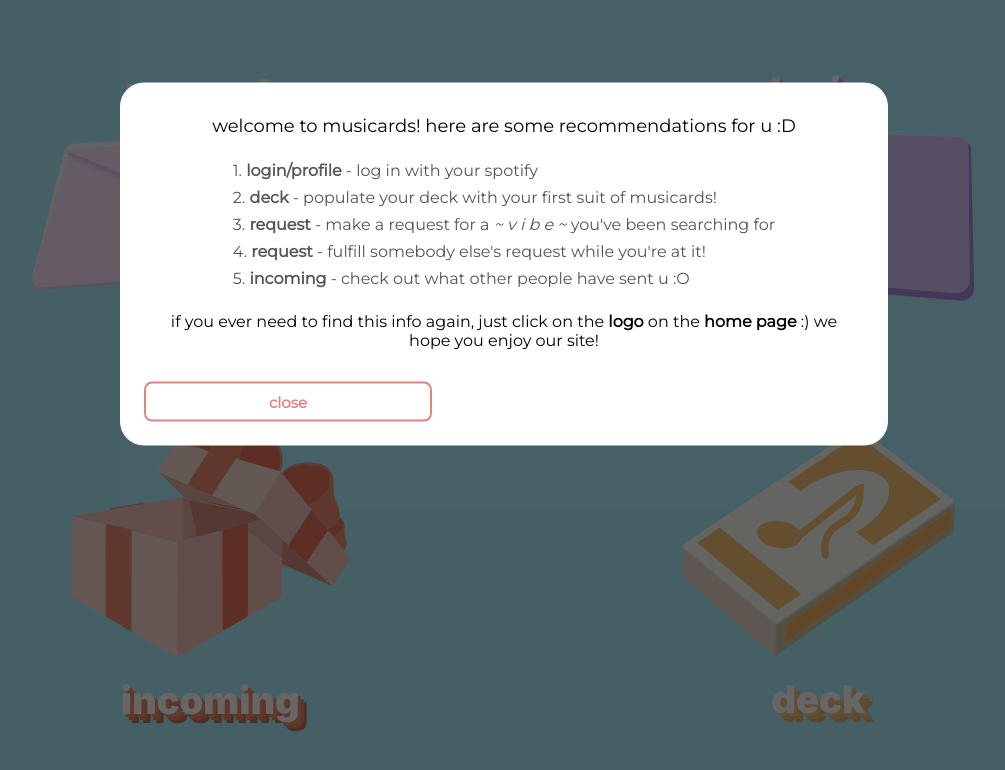
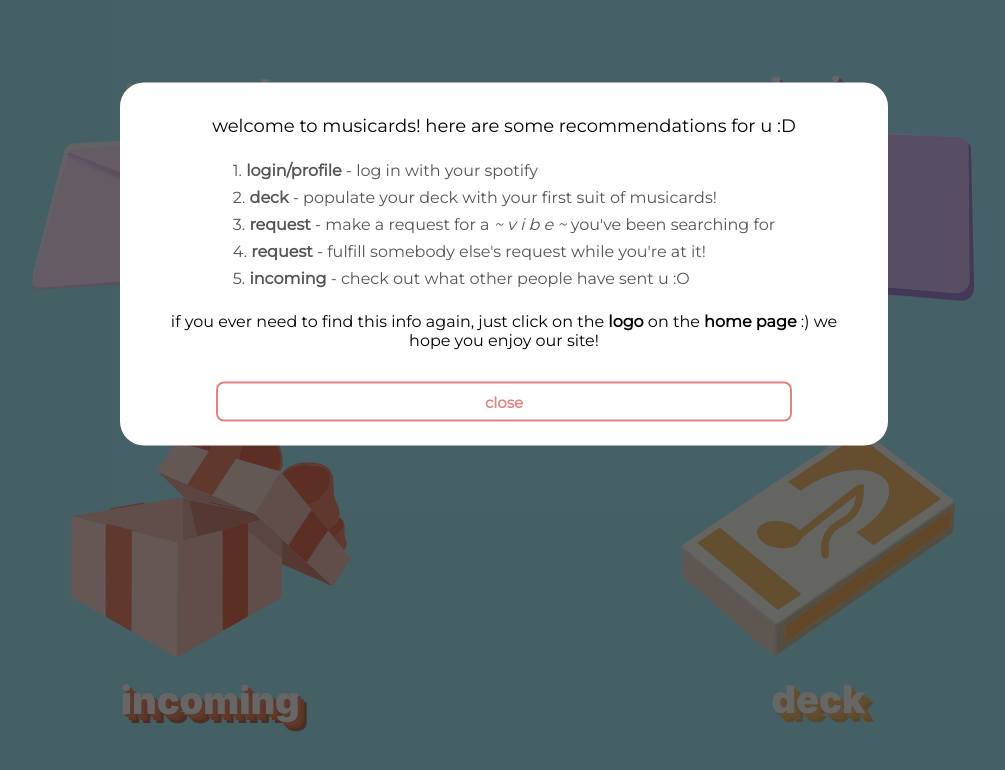
Before and after one commit to kevinsunchen/musicards, a React app: page / in a window 1280 px wide. Shown: the top 770 px of the page, without its empty margins (136-1141 px from the left). Built offline with nearby package versions, Linux system fonts and the light colour scheme; no server answers; the HTML template or start-up script is replaced by a standard one; a web font is replaced by a local one.

Commit message:
AAOO AAOO

```diff
--- a/client/src/components/modules/Modal.css
+++ b/client/src/components/modules/Modal.css
@@ -46,6 +46,19 @@
   font-weight: 600;
 }
 
+.modal-buttonLong {
+  margin-top: var(--s);
+  cursor: pointer;
+  border-radius: var(--s);
+  border: 1px solid #000000;
+  width: 80%;
+  height: 40px;
+  font-size: 15px;
+  font-weight: 600;
+  margin-left: 10%;
+  margin-right: 10%;
+}
+
 .modal-okbutton {
   background-color: white;
   border: 2px solid #60E59C;
--- a/client/src/components/modules/Modal.js
+++ b/client/src/components/modules/Modal.js
@@ -42,8 +42,8 @@ class Modal extends Component {
               {this.props.children}
             </div>
 
-            <div>
-              <button onClick={this.props.handleClose} className = "modal-button modal-cancelbutton u-buttonHoverRise">
+            <div className="modal-buttonHolder">
+              <button onClick={this.props.handleClose} className = {this.props.onOkay ? "modal-button modal-cancelbutton u-buttonHoverRise" : "modal-buttonLong modal-cancelbutton u-buttonHoverRise"}>
                 {this.props.closeButtonText || (
                   this.props.onOkay ? (
                     <>cancel</>
```
